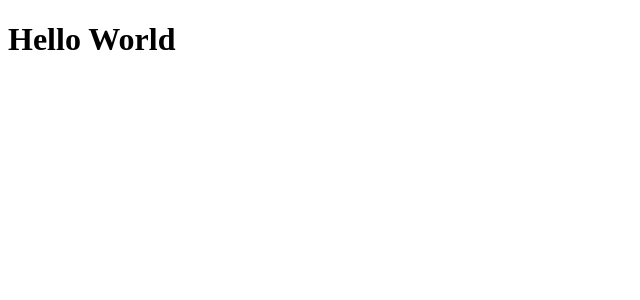
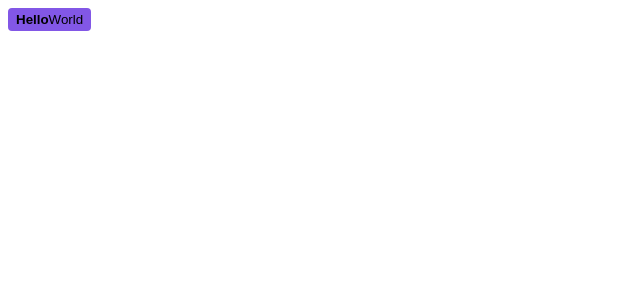
Before and after one commit to gab-santana/ignite-shop, a Next.js app: page / in a window 1280 px wide. Shown: the top 300 px of the page, without its empty margins (0-640 px from the left). Built offline with nearby package versions, Linux system fonts and the light colour scheme.

Commit message:
setting stitches

```diff
--- a/package.json
+++ b/package.json
@@ -9,6 +9,7 @@
     "lint": "next lint"
   },
   "dependencies": {
+    "@stitches/react": "^1.2.8",
     "@types/node": "20.3.1",
     "@types/react": "18.2.13",
     "@types/react-dom": "18.2.6",
--- a/src/pages/_document.tsx
+++ b/src/pages/_document.tsx
@@ -1,3 +1,4 @@
+import { getCssText } from '@/styles'
 import { Html, Head, Main, NextScript } from 'next/document'
 
 export default function Document() {
@@ -7,6 +8,7 @@ export default function Document() {
         <link rel="preconnect" href="https://fonts.googleapis.com" />
         <link rel="preconnect" href="https://fonts.gstatic.com" crossOrigin="anonymous" />
         <link href="https://fonts.googleapis.com/css2?family=Roboto:wght@400;700&display=swap" rel="stylesheet" />
+        <style id="stitches" dangerouslySetInnerHTML={{ __html: getCssText() }} />
       </Head>
       <body>
         <Main />
--- a/src/pages/index.tsx
+++ b/src/pages/index.tsx
@@ -1,5 +1,26 @@
+import { styled } from "@/styles"
+
+const Button = styled('button', {
+  backgroundColor: '$rocketseat',
+  borderRadius: 4,
+  border: 0,
+  padding: '4px 8px',
+
+  span: {
+    fontWeight: 'bold',
+  },
+
+  '&:hover': {
+    filter: 'brightness(0.8)'
+  }
+})
+
 export default function Home() {
   return (
-    <h1>Hello World</h1>
+    <Button>
+      <span>
+        Hello
+      </span>
+      World</Button>
   )
 }
--- /dev/null
+++ b/src/styles/index.ts
@@ -0,0 +1,18 @@
+import { createStitches } from "@stitches/react";
+
+export const {
+  config,
+  styled,
+  globalCss,
+  keyframes,
+  getCssText,
+  theme,
+  createTheme,
+  css
+} = createStitches({
+  theme: {
+    colors: {
+      rocketseat: '#8257e6'
+    }
+  }
+})
```
Also changed, not shown: 1 other file (tests, documents, lock files or other folders).
